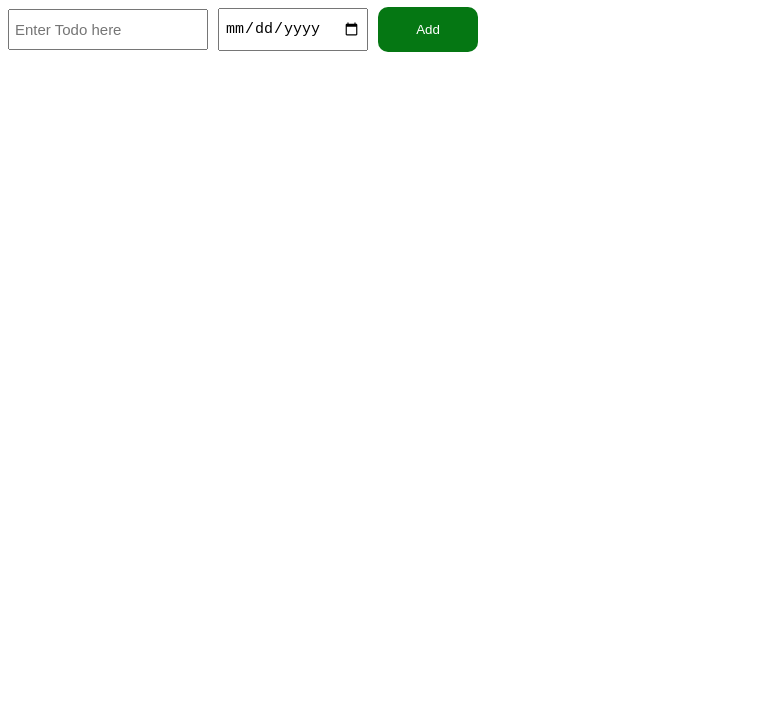
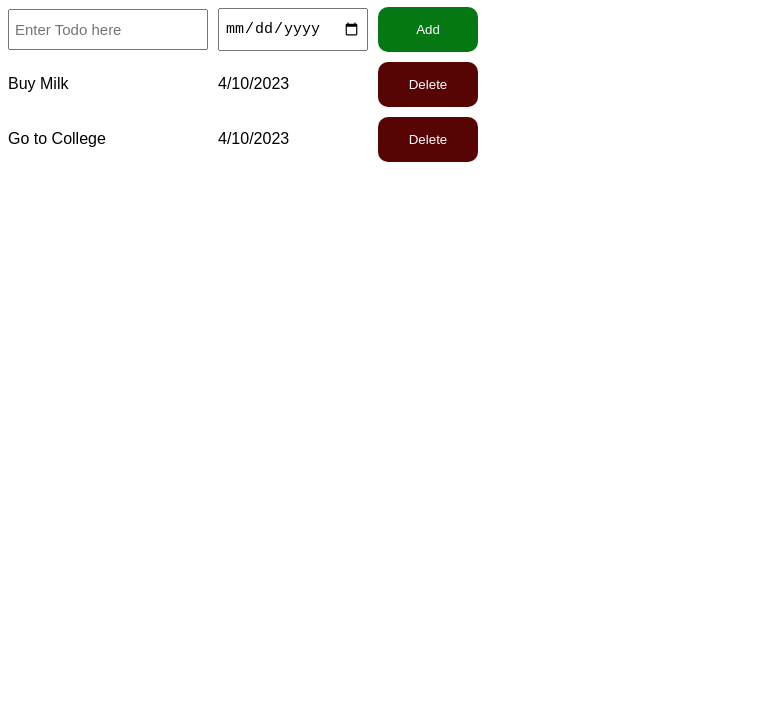
Before and after one commit to AshutoshVarshney/ToDoList, a plain HTML site: page index.html in a window 1280 px wide. Shown: the part 73-800 px from the top of the page, without its empty margins (0-767 px from the left). Drawn offline with Linux system fonts and the light colour scheme.

Commit message:
Update index.html

```diff
--- a/index.html
+++ b/index.html
@@ -15,6 +15,6 @@
 
   <div class="todo-container grid-container"></div>
 
-  <script src="todo.js defer"></script>
+  <script src="todo.js "></script>
 </body>
 </html>
```
